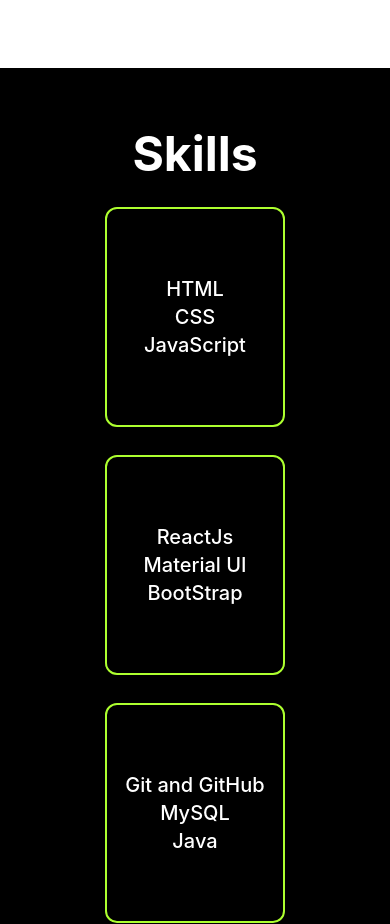
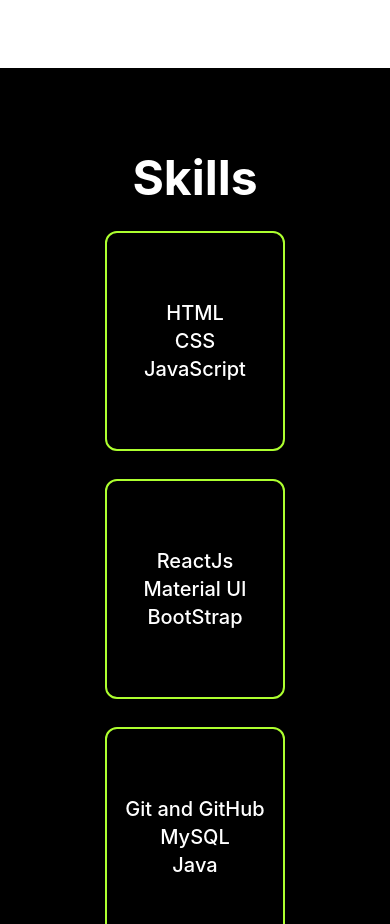
Before and after one commit to sakshi-kh/Portfolio, a plain HTML site: page index.html in a window 390 px wide. Shown: the part 1620-2544 px from the top of the page. Drawn offline with Linux system fonts and the light colour scheme.

Commit message:
done changes

```diff
--- a/style.css
+++ b/style.css
@@ -176,7 +176,7 @@ span {
 .about-info {
   padding: 0 4rem;
 }
-.about-info h2{
+.about-info h2 {
   color: black;
 }
 .about-info h2 {
@@ -212,7 +212,7 @@ span {
 
 /* Skills Section */
 .skills h2 {
-  margin-top: 5rem;
+  margin-top: 4rem;
   margin-bottom: 5rem;
 }
 .skills-container {
@@ -252,7 +252,7 @@ span {
 }
 
 /* Project-Section */
-.projects{
+.projects {
   background-color: #ffff;
 }
 .project-box {
@@ -261,9 +261,8 @@ span {
   justify-content: center;
   align-items: center;
   flex-direction: column;
-
 }
-.project-box h2{
+.project-box h2 {
   color: #adff2f;
 }
 .projects .heading {
@@ -295,9 +294,8 @@ span {
   border-color: #ffff;
   transform: scale(1.02);
   background-color: black;
-
 }
-.project-items:hover h2{
+.project-items:hover h2 {
   color: #ffff;
 }
 .project-items h2 {
@@ -346,7 +344,6 @@ span {
   padding: 30px 0;
   text-align: center;
   background-color: #ffff;
-
 }
 .footer .social {
   text-align: center;
@@ -398,6 +395,9 @@ span {
   }
   .skills {
     padding: 2rem;
+  }
+  .skills h2 {
+    margin-top: 8rem;
   }
   .skills-container {
     flex-direction: column;
@@ -464,7 +464,7 @@ span {
   .about {
     flex-direction: column-reverse;
   }
-  .about p{
+  .about p {
     font-size: 2.5rem;
   }
   .about-img img {
```
